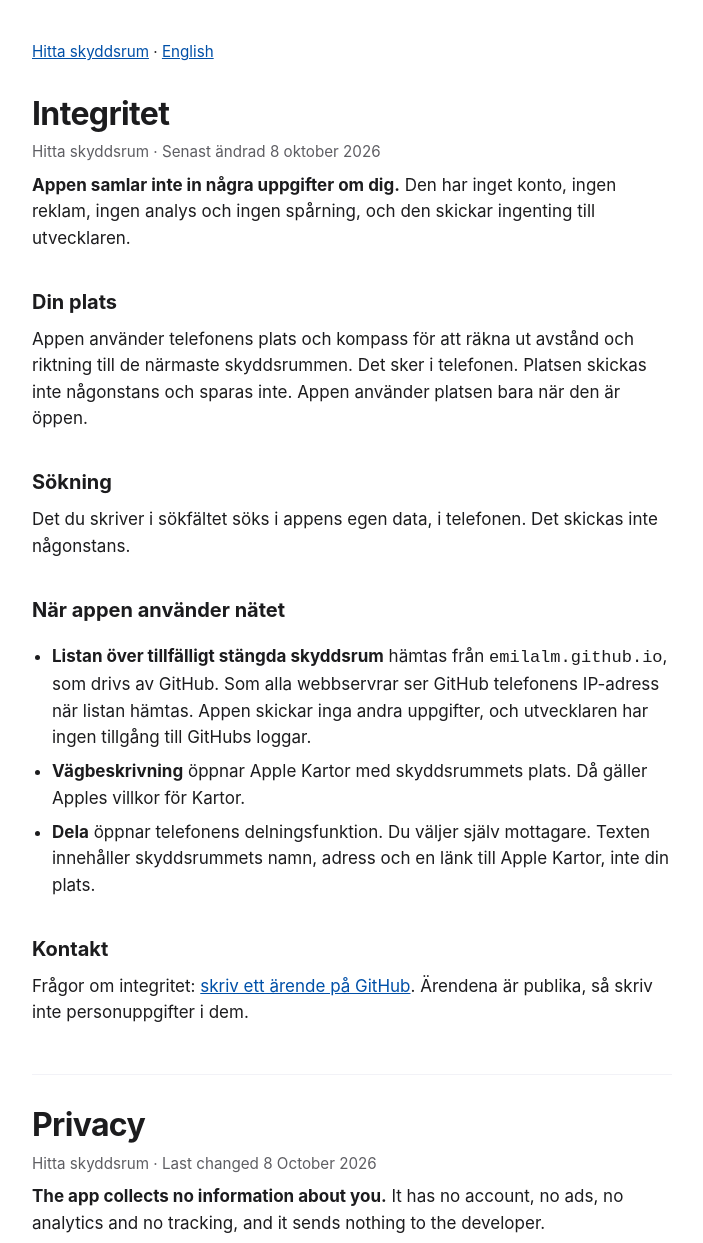
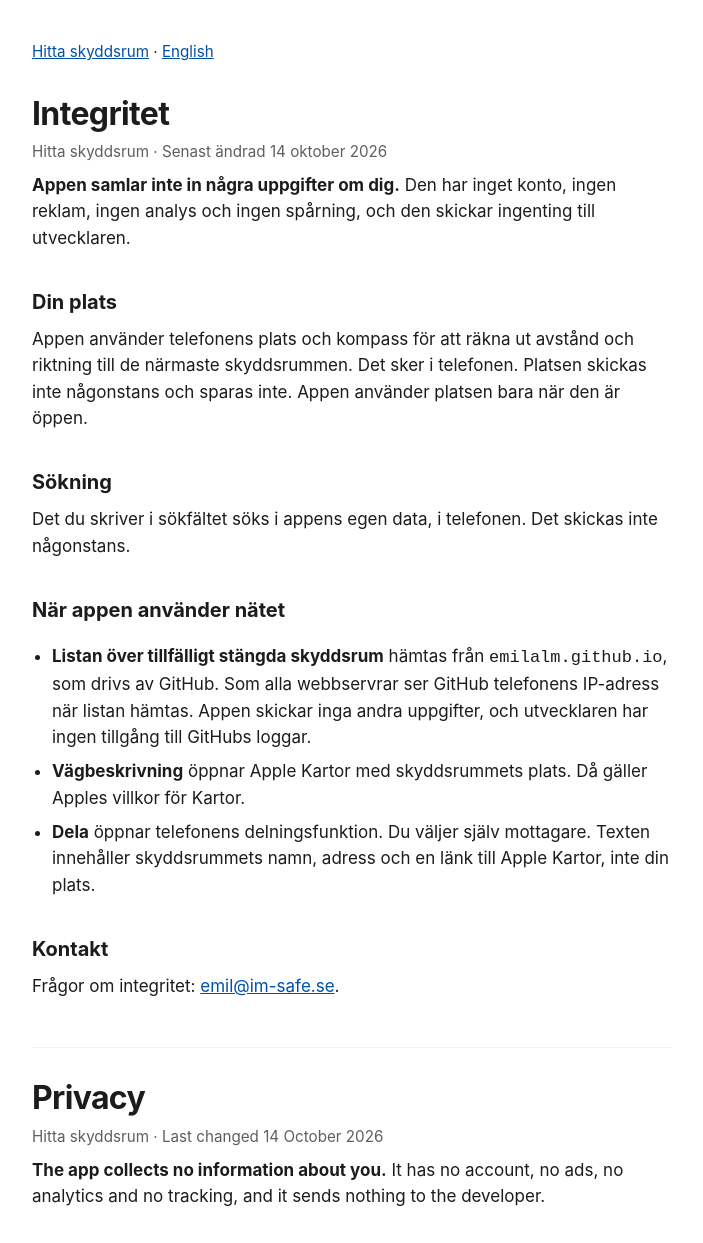
Before and after one commit to EmilAlm/hitta-skyddsrum-data, a plain HTML site: page integritet/index.html in a window 1280 px wide. Shown: the top 1243 px of the page, without its empty margins (288-991 px from the left). Drawn offline with Linux system fonts and the light colour scheme.

Commit message:
Kontakt: emil@im-safe.se i stället för GitHub-ärenden
Supportsidan och integritetspolicyn, på svenska och engelska. Varningen om
att ärendena är publika behövs inte längre. Integritetspolicyn får datumet
14 oktober 2026.

Co-Authored-By: Claude Opus 5.5 <noreply@anthropic.com>

```diff
--- a/integritet/index.html
+++ b/integritet/index.html
@@ -13,7 +13,7 @@
 
 <section>
 <h1>Integritet</h1>
-<p class="muted">Hitta skyddsrum · Senast ändrad 8 oktober 2026</p>
+<p class="muted">Hitta skyddsrum · Senast ändrad 14 oktober 2026</p>
 
 <p><strong>Appen samlar inte in några uppgifter om dig.</strong> Den har inget konto, ingen reklam, ingen analys och ingen spårning, och den skickar ingenting till utvecklaren.</p>
 
@@ -31,12 +31,12 @@
 </ul>
 
 <h2>Kontakt</h2>
-<p>Frågor om integritet: <a href="https://github.com/EmilAlm/hitta-skyddsrum-data/issues/new">skriv ett ärende på GitHub</a>. Ärendena är publika, så skriv inte personuppgifter i dem.</p>
+<p>Frågor om integritet: <a href="mailto:emil@im-safe.se">emil@im-safe.se</a>.</p>
 </section>
 
 <section id="english" lang="en">
 <h1>Privacy</h1>
-<p class="muted">Hitta skyddsrum · Last changed 8 October 2026</p>
+<p class="muted">Hitta skyddsrum · Last changed 14 October 2026</p>
 
 <p><strong>The app collects no information about you.</strong> It has no account, no ads, no analytics and no tracking, and it sends nothing to the developer.</p>
 
@@ -54,7 +54,7 @@
 </ul>
 
 <h2>Contact</h2>
-<p>Questions about privacy: <a href="https://github.com/EmilAlm/hitta-skyddsrum-data/issues/new">open an issue on GitHub</a>. Issues are public, so do not include personal information.</p>
+<p>Questions about privacy: <a href="mailto:emil@im-safe.se">emil@im-safe.se</a>.</p>
 </section>
 </main>
 </body>
```
Also changed, not shown: index.html (+2 -2 lines).
